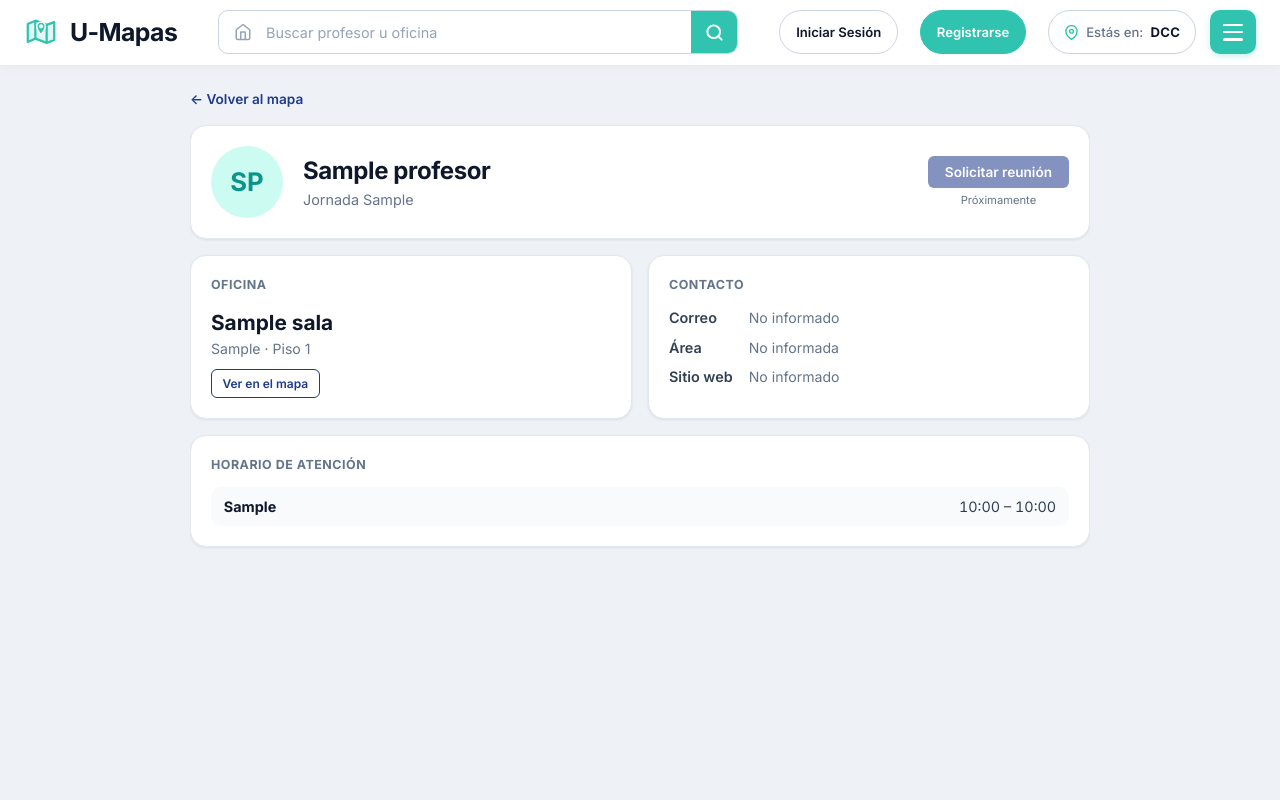
After one commit to DRP5503/U-mapas, a Django app: page /profesores/1/ in a window 1280 px wide. The commit adds this page. Run offline with Django 5.2, Linux system fonts and the light colour scheme; tables that the repository leaves empty hold one stand-in row (values such as "Sample post").

Commit message:
feat: se crearon los perfiles de profesores

```diff
--- a/core/urls.py
+++ b/core/urls.py
@@ -25,4 +25,5 @@ urlpatterns = [
     path('api/reportes/<int:reporte_id>/confirmar/', views.confirmar_reporte_view, name='confirmar_reporte'),
     path('api/reportes/<int:reporte_id>/cerrar/', views.cerrar_reporte_view, name='cerrar_reporte'),
     path('api/buscar/', views.buscar, name='buscar'),
+    path('profesores/<int:profesor_id>/', views.perfil_profesor, name='perfil_profesor'),
 ]
--- a/core/views/__init__.py
+++ b/core/views/__init__.py
@@ -4,6 +4,7 @@ Re-exporta las vistas de cada dominio para mantener compatibilidad con core/urls
 """
 from .auth import login_user, logout_user, register_user
 from .favoritos import estado_favorito, mis_lugares_favoritos, toggle_favorito
+from .profesores import perfil_profesor
 from .mapa import (
     index,
     piso_json,
@@ -37,4 +38,5 @@ __all__ = [
     'detalle_reporte_view',
     'confirmar_reporte_view',
     'cerrar_reporte_view',
+    'perfil_profesor',
 ]
--- a/core/views/mapa.py
+++ b/core/views/mapa.py
@@ -62,6 +62,10 @@ def piso_json(request, edificio, numero):
                 'nodo': {'x': s.nodo.x, 'y': s.nodo.y} if s.nodo else None,
                 'favorito': s.id in favoritos,
                 'profesores': [p.nombre for p in s.profesores.all()],
+                'profesores_detalle': [
+                    {'id': p.id, 'nombre': p.nombre, 'jornada': p.jornada}
+                    for p in s.profesores.all()
+                ],
                 'reportes_activos': [
                     serializar_reporte(
                         r,
@@ -130,6 +134,7 @@ def buscar(request):
             sala = p.oficina
             resultados.append({
                 'tipo': 'profesor',
+                'profesor_id': p.id,
                 'profesor': p.nombre,   # el JS muestra este campo como título
                 'jornada': p.jornada,
                 'sala': sala.nombre,
@@ -150,6 +155,7 @@ def buscar(request):
         if all(t in nombre for t in terminos):
             encontradas.append({
                 'tipo': 'sala',
+                'profesor_id': None,
                 'profesor': s.nombre,
                 'jornada': '',
                 'sala': s.nombre,
--- /dev/null
+++ b/core/views/profesores.py
@@ -0,0 +1,53 @@
+"""Vista del perfil de un profesor."""
+from django.shortcuts import get_object_or_404, render
+from django.utils import timezone
+
+from core.models import Profesor
+from core.services.rutas import _normalizar
+
+ORDEN_DIAS = ['lunes', 'martes', 'miercoles', 'jueves', 'viernes', 'sabado', 'domingo']
+
+
+def _indice_dia(dia):
+    clave = _normalizar(dia)
+    return ORDEN_DIAS.index(clave) if clave in ORDEN_DIAS else len(ORDEN_DIAS)
+
+
+def perfil_profesor(request, profesor_id):
+    """Muestra oficina, contacto y horarios de atención de un profesor."""
+    profesor = get_object_or_404(
+        Profesor.objects.select_related('oficina__piso'), pk=profesor_id
+    )
+
+    ahora = timezone.localtime()
+    dia_hoy = ORDEN_DIAS[ahora.weekday()]
+    disponible_ahora = False
+
+    bloques = sorted(
+        profesor.bloquehorario_set.all(),
+        key=lambda b: (_indice_dia(b.dia_semana), b.hora_inicio),
+    )
+    dias = []
+    for b in bloques:
+        clave = _normalizar(b.dia_semana)
+        if not dias or dias[-1]['clave'] != clave:
+            dias.append({
+                'clave': clave,
+                'nombre': b.dia_semana.strip().capitalize(),
+                'es_hoy': clave == dia_hoy,
+                'bloques': [],
+            })
+        dias[-1]['bloques'].append(b)
+        if clave == dia_hoy and b.hora_inicio <= ahora.time() <= b.hora_fin:
+            disponible_ahora = True
+
+    partes = profesor.nombre.split()
+    iniciales = ''.join(p[0] for p in partes[:2]).upper() or '?'
+
+    return render(request, 'profesor.html', {
+        'profesor': profesor,
+        'oficina': profesor.oficina,
+        'dias': dias,
+        'disponible_ahora': disponible_ahora,
+        'iniciales': iniciales,
+    })
--- /dev/null
+++ b/frontend/static/css/perfil.css
@@ -0,0 +1,58 @@
+.perfil-page {
+  flex: 1; min-height: 0; width: 100%; max-width: 900px; margin: 0 auto;
+  padding: 1rem 0 2rem; overflow-y: auto;
+  display: flex; flex-direction: column; gap: 1rem;
+}
+.perfil-back { align-self: flex-start; font-size: 0.85rem; font-weight: 600; color: var(--color-primary); text-decoration: none; }
+.perfil-back:hover { text-decoration: underline; }
+
+.perfil-card {
+  background: var(--color-card-bg); border: 1px solid var(--color-border);
+  border-radius: var(--radius-lg); box-shadow: var(--shadow-sm); padding: 1.25rem;
+}
+.perfil-card h2 {
+  font-size: 0.78rem; text-transform: uppercase; letter-spacing: 0.5px;
+  color: var(--color-text-muted); margin-bottom: 0.75rem;
+}
+
+.perfil-header { display: flex; align-items: center; gap: 1.25rem; flex-wrap: wrap; }
+.perfil-avatar {
+  width: 72px; height: 72px; flex-shrink: 0; display: grid; place-items: center;
+  border-radius: 50%; background: var(--color-accent-teal-light); color: var(--color-accent-teal);
+  font-size: 1.6rem; font-weight: 800;
+}
+.perfil-heading { flex: 1; min-width: 200px; }
+.perfil-heading h1 { font-size: 1.5rem; font-weight: 800; letter-spacing: -0.4px; }
+.perfil-sub { color: var(--color-text-muted); font-size: 0.9rem; }
+.perfil-badge {
+  display: inline-block; margin-top: 0.4rem; padding: 0.15rem 0.6rem; border-radius: 999px;
+  background: #DCFCE7; color: #166534; font-size: 0.75rem; font-weight: 700;
+}
+.perfil-actions { display: flex; flex-direction: column; align-items: center; gap: 4px; }
+.perfil-actions .btn:disabled { opacity: 0.55; cursor: not-allowed; }
+.perfil-soon { font-size: 0.7rem; color: var(--color-text-muted); }
+
+.perfil-grid { display: grid; grid-template-columns: repeat(2, 1fr); gap: 1rem; }
+.perfil-card--wide { grid-column: 1 / -1; }
+.perfil-big { font-size: 1.3rem; font-weight: 800; }
+.perfil-muted { color: var(--color-text-muted); font-size: 0.88rem; margin-bottom: 0.6rem; }
+
+.perfil-dl { display: grid; grid-template-columns: auto 1fr; gap: 0.5rem 1rem; font-size: 0.9rem; }
+.perfil-dl dt { font-weight: 600; color: #334155; }
+.perfil-dl a { color: var(--color-primary); word-break: break-all; }
+
+.perfil-horario { list-style: none; display: flex; flex-direction: column; gap: 0.4rem; }
+.perfil-horario li {
+  display: flex; justify-content: space-between; gap: 1rem; padding: 0.55rem 0.8rem;
+  border-radius: var(--radius-md); background: #F8FAFC; font-size: 0.9rem;
+}
+.perfil-horario li.es-hoy { background: var(--color-brand-teal-light); }
+.perfil-dia { font-weight: 700; }
+.perfil-dia small { font-weight: 500; color: var(--color-accent-teal); }
+.perfil-horas { display: flex; flex-wrap: wrap; gap: 0.5rem; justify-content: flex-end; }
+.perfil-bloque { font-variant-numeric: tabular-nums; color: #334155; }
+
+@media (max-width: 640px) {
+  .perfil-grid { grid-template-columns: 1fr; }
+  .perfil-page { padding: 0.5rem 0 1.5rem; }
+}
--- a/frontend/static/css/piso.css
+++ b/frontend/static/css/piso.css
@@ -172,7 +172,23 @@
 }
 .icon-btn:hover { background: #E2E8F0; color: #0F172A; }
 
-.room-prof-list { margin: 0; padding-left: 1.1rem; color: #334155; }
+.prof-list { display: flex; flex-direction: column; gap: 8px; }
+.prof-card {
+  display: flex; align-items: center; gap: 10px;
+  padding: 10px; border: 1.5px solid #E2E8F0; border-radius: 12px;
+  background: #F8FAFC; color: inherit; text-decoration: none;
+  transition: border-color 0.15s, background 0.15s;
+}
+.prof-card:hover { border-color: #30c4b0; background: #FFFFFF; }
+.prof-card.is-highlighted { border-color: #0D9488; box-shadow: 0 0 0 3px rgba(48, 196, 176, 0.25); }
+.prof-avatar {
+  width: 38px; height: 38px; flex-shrink: 0; display: grid; place-items: center;
+  border-radius: 50%; background: #B9F0E8; color: #0D9488; font-weight: 800; font-size: 0.85rem;
+}
+.prof-info { display: flex; flex-direction: column; min-width: 0; }
+.prof-name { font-weight: 700; color: #0F172A; }
+.prof-meta { font-size: 0.76rem; color: #64748B; }
+.prof-card-cta { margin-left: auto; font-size: 0.76rem; font-weight: 700; color: #0D9488; white-space: nowrap; }
 
 /* Tarjetas de reporte */
 .report-list-wrap { display: flex; flex-direction: column; gap: 6px; }
--- a/frontend/static/js/api.js
+++ b/frontend/static/js/api.js
@@ -147,7 +147,8 @@ async function obtenerRutaSalas(desdeId, hastaId) {
     const data = await res.json().catch(() => ({}));
     return { ok: res.ok, status: res.status, data };
   }
-
+  const urlPerfilProfesor = (id) =>
+    getVistaPisoEl().dataset.urlPerfilProfesor.replace(/\/0\/$/, `/${id}/`);
   return {
     obtenerPisos,
     obtenerPlanoPiso,
@@ -159,5 +160,6 @@ async function obtenerRutaSalas(desdeId, hastaId) {
     obtenerDetalleReporte,
     confirmarReporte,
     cerrarReporte,
+     urlPerfilProfesor,
   };
 })();
--- a/frontend/static/js/map.js
+++ b/frontend/static/js/map.js
@@ -16,6 +16,7 @@ const AppState = {
   reportPanelView: 'closed', // 'closed' | 'list' | 'form'
   reportsExpanded: false,
   salaObjetivo: null, // Para guardar la sala a la que queremos ir por URL
+  profesorObjetivo: null,
 };
 
 const SVG_NS = 'http://www.w3.org/2000/svg';
@@ -590,6 +591,7 @@ async function renderFloor(edificio, numero, options = {}) {
       showRoom(salaEncontrada);
     }
     AppState.salaObjetivo = null; // Limpiamos para no re-abrir si el usuario navega a otro piso
+    AppState.profesorObjetivo = null;
   }
 }
 
@@ -1323,7 +1325,40 @@ function agregarBotonFavorito(sala, panel) {
     }
   });
 }
-
+/** Tarjeta de perfil resumida de un profesor; lleva a su página de perfil. */
+function crearListaProfesores(profesores) {
+  const lista = document.createElement('div');
+  lista.className = 'prof-list';
+
+  profesores.forEach((p) => {
+    const a = document.createElement('a');
+    a.className = 'prof-card';
+    if (p.id === AppState.profesorObjetivo) a.classList.add('is-highlighted');
+    a.href = MapAPI.urlPerfilProfesor(p.id);
+
+    const avatar = document.createElement('span');
+    avatar.className = 'prof-avatar';
+    avatar.textContent = p.nombre.split(/\s+/).slice(0, 2).map((w) => w[0]).join('').toUpperCase();
+
+    const info = document.createElement('span');
+    info.className = 'prof-info';
+    const nombre = document.createElement('span');
+    nombre.className = 'prof-name';
+    nombre.textContent = p.nombre;
+    const meta = document.createElement('span');
+    meta.className = 'prof-meta';
+    meta.textContent = p.jornada ? `Jornada ${p.jornada}` : 'Académico DCC';
+    info.append(nombre, meta);
+
+    const cta = document.createElement('span');
+    cta.className = 'prof-card-cta';
+    cta.textContent = 'Ver perfil →';
+
+    a.append(avatar, info, cta);
+    lista.appendChild(a);
+  });
+  return lista;
+}
 function showRoom(sala, options = {}) {
   const mismaSala = AppState.selectedRoomName === sala.nombre;
   const reportes = sala.reportes_activos || [];
@@ -1371,14 +1406,10 @@ function showRoom(sala, options = {}) {
   contenido.appendChild(header);
 
   if (sala.profesores.length) {
-    const lista = document.createElement('ul');
-    lista.className = 'room-prof-list';
-    sala.profesores.forEach((nombre) => {
-      const li = document.createElement('li');
-      li.textContent = nombre;
-      lista.appendChild(li);
-    });
-    contenido.appendChild(lista);
+    const profesores = sala.profesores_detalle || [];
+    if (profesores.length) {
+      contenido.appendChild(crearListaProfesores(profesores));
+    };
   }
 
   // 2. Tarjetas estilo Waze (si hay alertas) + botón de reportar
@@ -1581,7 +1612,8 @@ document.addEventListener('DOMContentLoaded', () => {
     const paramEdificio = urlParams.get('edificio');
     const paramPiso = urlParams.get('piso');
     const paramSala = urlParams.get('sala');
-
+    const paramProfesor = urlParams.get('profesor');
+    AppState.profesorObjetivo = paramProfesor ? Number(paramProfesor) : null;
     if (paramEdificio) {
       AppState.salaObjetivo = paramSala;
       openBuilding(paramEdificio, paramPiso);
@@ -1604,6 +1636,7 @@ document.addEventListener('DOMContentLoaded', () => {
   const irAOficina = (r) => {
     cerrar();
     input.value = r.profesor;
+    AppState.profesorObjetivo = r.profesor_id ?? null;
     if (AppState.irAMapa) {
       // Ya estamos en el mapa: reutiliza el mecanismo de favoritos
       AppState.salaObjetivo = r.sala;
--- a/frontend/templates/base.html
+++ b/frontend/templates/base.html
@@ -8,6 +8,7 @@
     <link rel="stylesheet" href="{% static 'css/style.css' %}?v=15">
     <link rel="stylesheet" href="{% static 'css/piso.css' %}?v=15">
     <link rel="stylesheet" href="{% static 'css/auth.css' %}?v=15">
+    {% block extra_css %}{% endblock %}
     <link rel="preconnect" href="https://fonts.googleapis.com">
     <link rel="preconnect" href="https://fonts.gstatic.com" crossorigin>
     <link href="https://fonts.googleapis.com/css2?family=Inter:wght@400;500;600;700&display=swap" rel="stylesheet">
--- a/frontend/templates/index.html
+++ b/frontend/templates/index.html
@@ -61,7 +61,8 @@
              data-url-crear-reporte="{% url 'core:crear_reporte' %}"
              data-url-detalle-reporte="{% url 'core:detalle_reporte' 0 %}"
              data-url-confirmar-reporte="{% url 'core:confirmar_reporte' 0 %}"
-             data-url-cerrar-reporte="{% url 'core:cerrar_reporte' 0 %}">
+             data-url-cerrar-reporte="{% url 'core:cerrar_reporte' 0 %}"
+             data-url-perfil-profesor="{% url 'core:perfil_profesor' 0 %}">
         <button type="button" id="backToGeneral" class="floor-back-btn">← Volver al campus</button>
         <h2 id="floorTitle" class="floor-title"></h2>
         <div class="floor-canvas">
--- /dev/null
+++ b/frontend/templates/profesor.html
@@ -0,0 +1,83 @@
+{% extends 'base.html' %}
+{% load static %}
+
+{% block title %}{{ profesor.nombre }} | Mapa Interactivo DCC{% endblock %}
+
+{% block extra_css %}
+<link rel="stylesheet" href="{% static 'css/perfil.css' %}?v=1">
+{% endblock %}
+
+{% block content %}
+<section class="perfil-page">
+    <a class="perfil-back" href="{% url 'core:index' %}">← Volver al mapa</a>
+
+    <header class="perfil-card perfil-header">
+        <div class="perfil-avatar" aria-hidden="true">{{ iniciales }}</div>
+        <div class="perfil-heading">
+            <h1>{{ profesor.nombre }}</h1>
+            <p class="perfil-sub">
+                {% if profesor.jornada %}Jornada {{ profesor.jornada }}{% else %}Académico DCC{% endif %}
+            </p>
+            {% if disponible_ahora %}
+                <span class="perfil-badge">● En horario de atención ahora</span>
+            {% endif %}
+        </div>
+        <div class="perfil-actions">
+            {# TODO: implementar solicitud de reunión (modal/formulario + modelo Reunion) #}
+            <button type="button" id="btnSolicitarReunion" class="btn btn-primary" disabled
+                    aria-disabled="true" title="Próximamente">
+                Solicitar reunión
+            </button>
+            <span class="perfil-soon">Próximamente</span>
+        </div>
+    </header>
+
+    <div class="perfil-grid">
+        <article class="perfil-card">
+            <h2>Oficina</h2>
+            {% if oficina %}
+                <p class="perfil-big">{{ oficina.nombre }}</p>
+                <p class="perfil-muted">{{ oficina.piso.edificio }} · Piso {{ oficina.piso.numero }}</p>
+                <a class="btn btn-outline btn-sm"
+                   href="{% url 'core:index' %}?edificio={{ oficina.piso.edificio|urlencode }}&piso={{ oficina.piso.numero }}&sala={{ oficina.nombre|urlencode }}&profesor={{ profesor.id }}">
+                    Ver en el mapa
+                </a>
+            {% else %}
+                <p class="perfil-muted">Sin oficina asignada.</p>
+            {% endif %}
+        </article>
+
+        <article class="perfil-card">
+            <h2>Contacto</h2>
+            <dl class="perfil-dl">
+                <dt>Correo</dt>
+                <dd>{% if profesor.email %}<a href="mailto:{{ profesor.email }}">{{ profesor.email }}</a>{% else %}<span class="perfil-muted">No informado</span>{% endif %}</dd>
+                <dt>Área</dt>
+                <dd>{% if profesor.area %}{{ profesor.area }}{% else %}<span class="perfil-muted">No informada</span>{% endif %}</dd>
+                <dt>Sitio web</dt>
+                <dd>{% if profesor.sitio_web %}<a href="{{ profesor.sitio_web }}" target="_blank" rel="noopener noreferrer">{{ profesor.sitio_web }}</a>{% else %}<span class="perfil-muted">No informado</span>{% endif %}</dd>
+            </dl>
+        </article>
+
+        <article class="perfil-card perfil-card--wide">
+            <h2>Horario de atención</h2>
+            {% if dias %}
+                <ul class="perfil-horario">
+                    {% for dia in dias %}
+                        <li class="{% if dia.es_hoy %}es-hoy{% endif %}">
+                            <span class="perfil-dia">{{ dia.nombre }}{% if dia.es_hoy %} <small>(hoy)</small>{% endif %}</span>
+                            <span class="perfil-horas">
+                                {% for b in dia.bloques %}
+                                    <span class="perfil-bloque">{{ b.hora_inicio|time:"H:i" }} – {{ b.hora_fin|time:"H:i" }}</span>
+                                {% endfor %}
+                            </span>
+                        </li>
+                    {% endfor %}
+                </ul>
+            {% else %}
+                <p class="perfil-muted">Este profesor aún no ha publicado horarios de atención.</p>
+            {% endif %}
+        </article>
+    </div>
+</section>
+{% endblock %}
```
Also changed, not shown: core/tests.py (+22 -0 lines).
